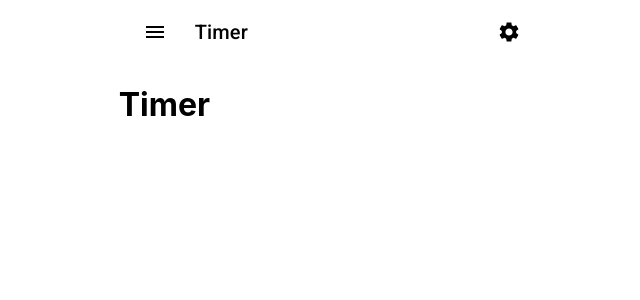
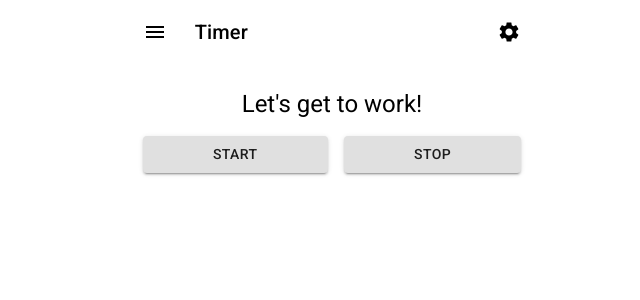
Before and after one commit to ctln12/react-timed-task-tracker, a React (Create React App) app: page / in a window 1280 px wide. Shown: the top 300 px of the page, without its empty margins (308-948 px from the left). Built offline with nearby package versions, Linux system fonts and the light colour scheme.

Commit message:
Create Timer components with title and buttons, add it to App component

```diff
--- a/src/App.js
+++ b/src/App.js
@@ -1,6 +1,7 @@
 import React from 'react';
 import { Route, Switch } from 'react-router-dom';
 import Layout from './components/layout/Layout';
+import Timer from './components/Timer';
 import Settings from './components/Settings';
 import TodoList from './components/TodoList';
 
@@ -8,7 +9,7 @@ function App() {
   return (
     <Layout>
       <Switch >
-        <Route exact path="/" render={() => <h1>Timer</h1>} />
+        <Route exact path="/" render={() => <Timer />} />
         <Route exact path="/settings" render={() => <Settings />} />
         <Route exact path="/tasks" render={() => <TodoList />} />
       </Switch>
--- /dev/null
+++ b/src/components/Timer.js
@@ -0,0 +1,32 @@
+import React from 'react';
+import { Button, Typography } from '@material-ui/core';
+import { makeStyles } from '@material-ui/core/styles';
+
+const useStyles = makeStyles((theme) => ({
+  root: {
+    margin: theme.spacing(3),
+  },
+  buttons: {
+    marginTop: theme.spacing(2),
+    display: 'flex',
+    gap: '1rem',
+    '& button': {
+      flexGrow: 1,
+    },
+  },
+}));
+
+function Timer() {
+  const classes = useStyles();
+  return (
+    <div className={classes.root}>
+      <Typography variant="h5" align="center">Let's get to work!</Typography>
+      <div className={classes.buttons}>
+        <Button variant="contained">Start</Button>
+        <Button variant="contained">Stop</Button>
+      </div>
+    </div>
+  )
+}
+
+export default Timer;
```
